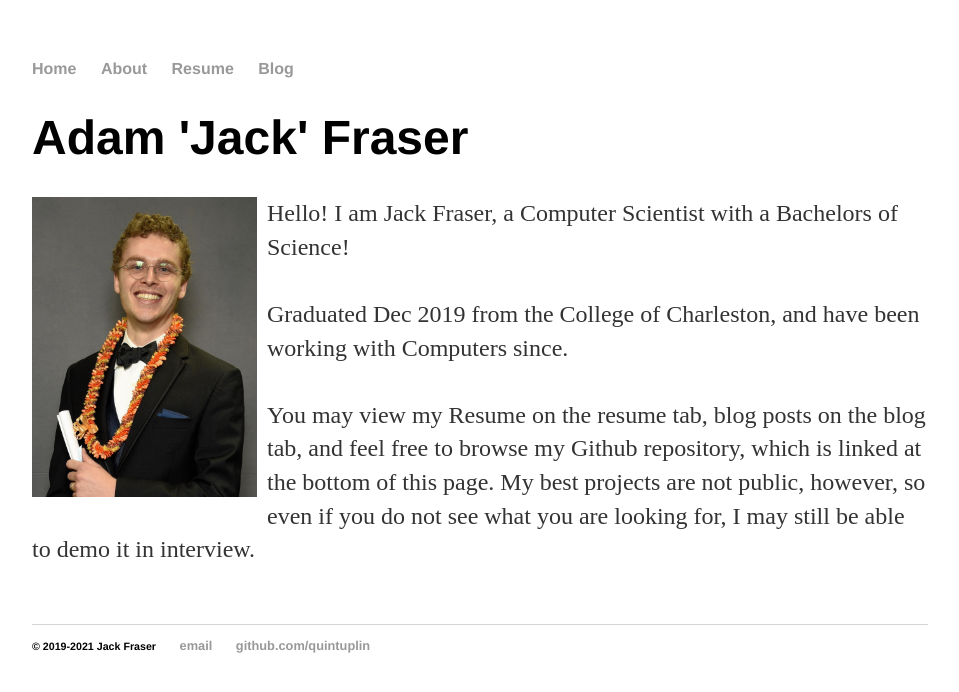
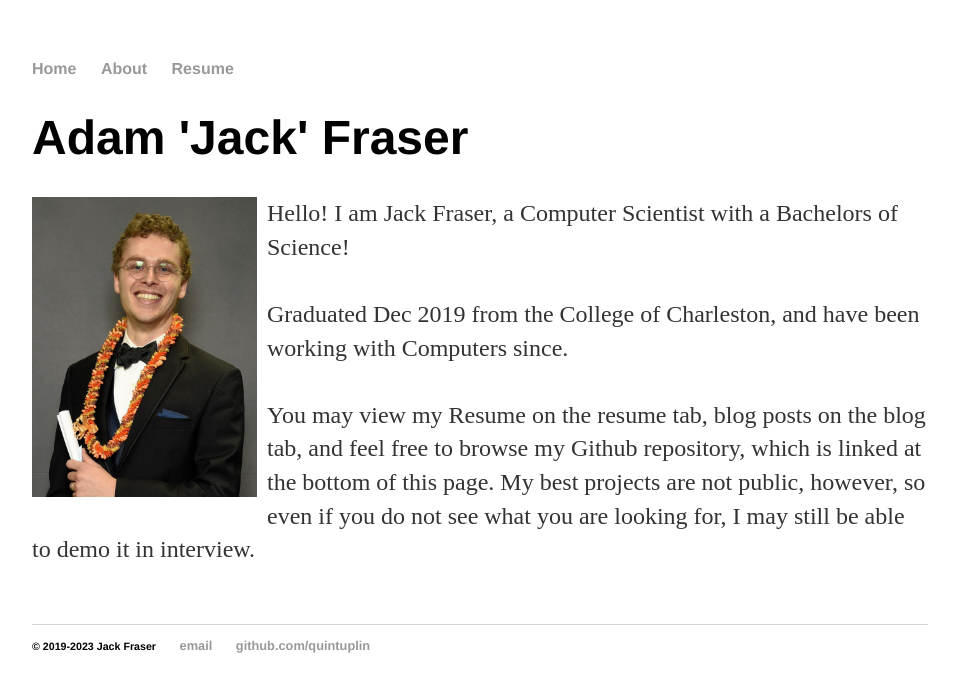
Before and after one commit to Quintuplin/quintuplin.github.io, a Jekyll site: the page built from index.html, in a window 1280 px wide. Shown: the top 692 px of the page, without its empty margins (160-1119 px from the left). Built offline with Jekyll 4.4.1, drawn with Linux system fonts in a browser that asks for light colours.

Commit message:
updated resume delisted blog

```diff
--- a/_layouts/default.html
+++ b/_layouts/default.html
@@ -11,7 +11,6 @@
 	        		<li><a href="/">Home</a></li>
 		        	<li><a href="/about">About</a></li>
 	        		<li><a href="/cv">Resume</a></li>
-	        		<li><a href="/blog">Blog</a></li>
 	    		</ul>
 			</nav>
 			<div class="container">
@@ -21,7 +20,7 @@
 			</div><!-- /.container -->
 			<footer>
 	    		<ul>
-				<li><small>&copy; 2019-2021 Jack Fraser</small></li>
+				<li><small>&copy; 2019-2023 Jack Fraser</small></li>
 	        		<li><a href="mailto:quintuplin12@gmail.com">email</a></li>
 	        		<li><a href="https://github.com/quintuplin">github.com/quintuplin</a></li>
 				</ul>
--- a/cv/index.html
+++ b/cv/index.html
@@ -4,5 +4,5 @@ title: Resume
 ---
     <h1>{{ page.title }}</h1>
     <ul class="resume">
-        <iframe src="https://docs.google.com/document/d/e/2PACX-1vT2LtRUsrjxbF9AHfoLcy9Z7aq3hwFRkxxrQ21YcnaZgd4M9yry66SVRg5xIppRxgKh-jMZbJH1scsA/pub?embedded=true" width="100%" height="1000">></iframe>
+        <iframe src="https://docs.google.com/document/d/e/2PACX-1vQmClFW_aQZwZoNV85UkYBvHDHEvfvwzbkTTfcXrqxq4krZsxWxbXPCClI8yumZ_Q/pub?embedded=true" width="100%" height="1000"></iframe>
     </ul>
```
